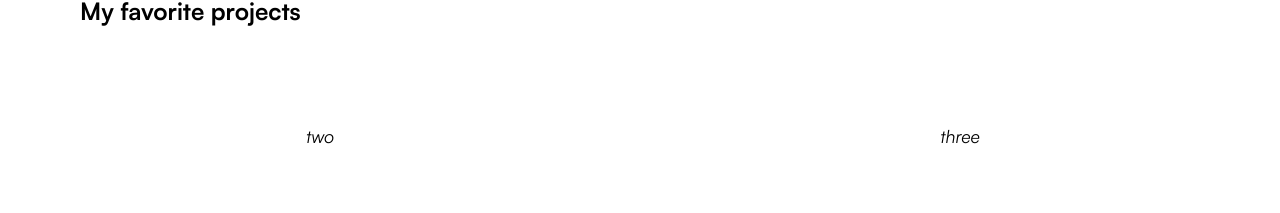
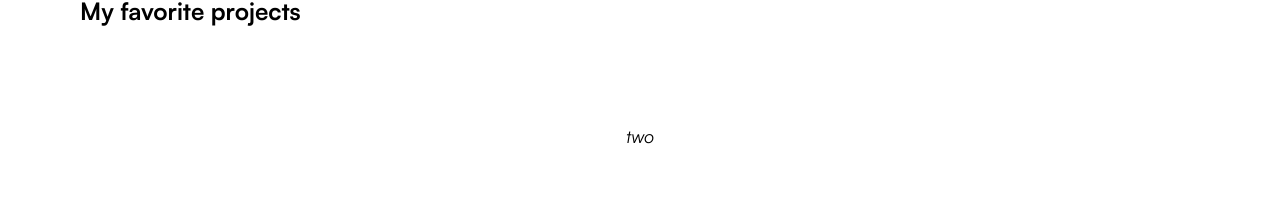
Before and after one commit to MadeOfBees/NextJSPortfolio, a Next.js app: page / in a window 1280 px wide. Shown: the part 1339-1552 px from the top of the page. Built offline with nearby package versions, Linux system fonts and the light colour scheme.

Commit message:
carousel fix

```diff
--- a/src/Components/projectsCarousel.tsx
+++ b/src/Components/projectsCarousel.tsx
@@ -5,15 +5,15 @@ import "react-multi-carousel/lib/styles.css";
 export default function ProjectsCarousel() {
   const responsive = {
     desktop: {
-      breakpoint: { max: 9001, min: 1080 },
+      breakpoint: { max: 9001, min: 1250 },
       items: 3,
     },
     tablet: {
-      breakpoint: { max: 1080, min: 740 },
+      breakpoint: { max: 1250, min: 980 },
       items: 2,
     },
     mobile: {
-      breakpoint: { max: 740, min: 0 },
+      breakpoint: { max: 980, min: 0 },
       items: 1,
     },
   };
```
